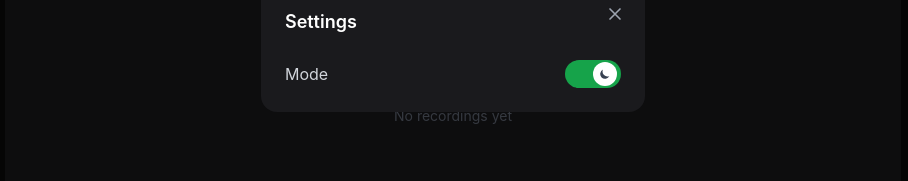
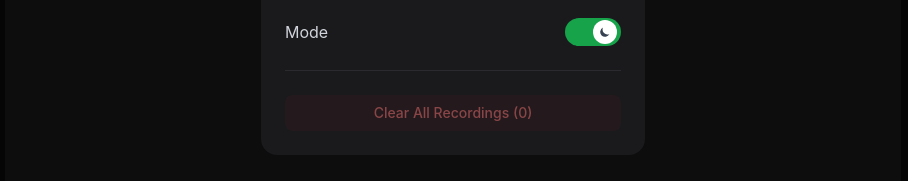
Before and after one commit to rylekizzo/leafangler, a React (Create React App) app: page / in a window 1280 px wide. Both pictures are taken after a click on the button 640 px from the left and 832 px from the top of the page. Shown: the part 418-599 px from the top of the page, without its empty margins (187-1095 px from the left). Built offline with nearby package versions, Linux system fonts and the light colour scheme; no server answers.

Commit message:
Add persistent state with localStorage

```diff
--- a/src/App.tsx
+++ b/src/App.tsx
@@ -17,10 +17,34 @@ function App() {
   const [position, setPosition] = useState<Position>({ x: 0, y: 0, z: 0 });
   const [orientation, setOrientation] = useState<LeafOrientation>({ zenith: 0, azimuth: 0 });
   const [normal, setNormal] = useState<SurfaceNormal>({ x: 0, y: 0, z: 1 });
-  const [recordings, setRecordings] = useState<Recording[]>([]);
+  const [recordings, setRecordings] = useState<Recording[]>(() => {
+    // Load recordings from localStorage on initial mount
+    const saved = localStorage.getItem('leafangler-recordings');
+    if (saved) {
+      try {
+        const parsed = JSON.parse(saved);
+        // Convert timestamp strings back to Date objects
+        return parsed.map((r: any) => ({
+          ...r,
+          timestamp: new Date(r.timestamp)
+        }));
+      } catch (e) {
+        console.error('Failed to load saved recordings:', e);
+        return [];
+      }
+    }
+    return [];
+  });
   const [currentTime, setCurrentTime] = useState(new Date());
-  const [currentTag, setCurrentTag] = useState('');
-  const [isDarkMode, setIsDarkMode] = useState(true);
+  const [currentTag, setCurrentTag] = useState(() => {
+    // Load last used tag from localStorage
+    return localStorage.getItem('leafangler-last-tag') || '';
+  });
+  const [isDarkMode, setIsDarkMode] = useState(() => {
+    // Load theme preference from localStorage
+    const saved = localStorage.getItem('leafangler-dark-mode');
+    return saved !== null ? saved === 'true' : true;
+  });
   const [showSettings, setShowSettings] = useState(false);
   const [permissionsGranted, setPermissionsGranted] = useState(false);
   const [needsPermission, setNeedsPermission] = useState(false);
@@ -67,6 +91,21 @@ function App() {
       clearInterval(gpsInterval);
     };
   };
+
+  // Save recordings to localStorage whenever they change
+  useEffect(() => {
+    localStorage.setItem('leafangler-recordings', JSON.stringify(recordings));
+  }, [recordings]);
+
+  // Save tag preference to localStorage whenever it changes
+  useEffect(() => {
+    localStorage.setItem('leafangler-last-tag', currentTag);
+  }, [currentTag]);
+
+  // Save theme preference to localStorage whenever it changes
+  useEffect(() => {
+    localStorage.setItem('leafangler-dark-mode', isDarkMode.toString());
+  }, [isDarkMode]);
 
   useEffect(() => {
     let cleanup: (() => void) | undefined;
@@ -358,7 +397,7 @@ function App() {
                 Settings
               </h3>
 
-              <div className="flex items-center justify-between">
+              <div className="flex items-center justify-between mb-6">
                 <span className={`${isDarkMode ? 'text-gray-300' : 'text-gray-600'}`}>
                   Mode
                 </span>
@@ -381,6 +420,26 @@ function App() {
                       </svg>
                     )}
                   </div>
+                </button>
+              </div>
+
+              {/* Clear Data Button */}
+              <div className={`pt-6 border-t ${isDarkMode ? 'border-dark-700' : 'border-gray-200'}`}>
+                <button
+                  onClick={() => {
+                    if (window.confirm('This will clear all recorded measurements. Are you sure?')) {
+                      setRecordings([]);
+                      localStorage.removeItem('leafangler-recordings');
+                    }
+                  }}
+                  disabled={recordings.length === 0}
+                  className={`w-full px-4 py-2 rounded-lg text-sm font-medium transition-colors ${
+                    isDarkMode
+                      ? 'bg-red-900/20 hover:bg-red-900/30 text-red-400 disabled:opacity-50 disabled:cursor-not-allowed'
+                      : 'bg-red-50 hover:bg-red-100 text-red-600 disabled:opacity-50 disabled:cursor-not-allowed'
+                  }`}
+                >
+                  Clear All Recordings ({recordings.length})
                 </button>
               </div>
             </div>
```
